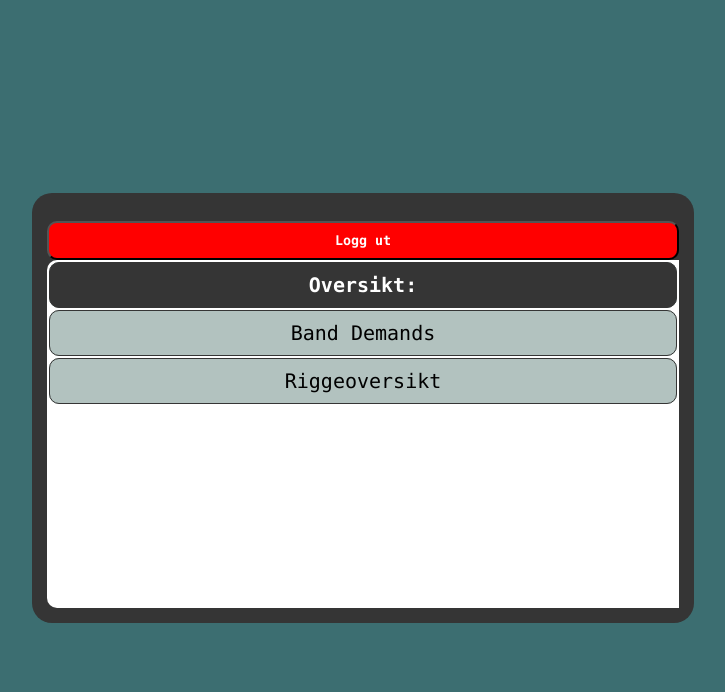
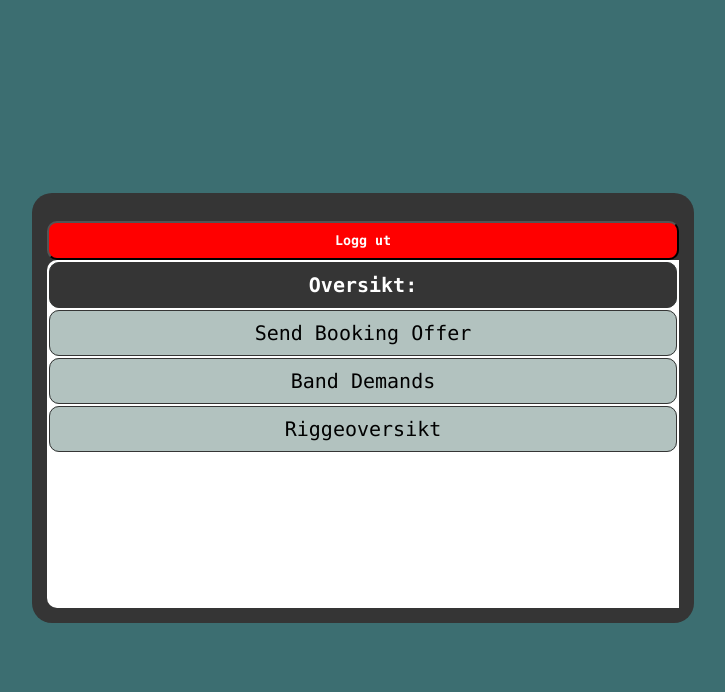
Before and after one commit to mawentrogg/Prosjekt1-1901, a PHP site: page /bookingans.php in a window 1280 px wide. Shown: the top 692 px of the page, without its empty margins (277-1002 px from the left). Run offline with PHP 8.4, Linux system fonts and the light colour scheme; the visitor is signed in with stand-in values (Sample User, id 1); data that the repository does not hold is empty.

Commit message:
La til offer-knapp

```diff
--- a/src/bookingans.php
+++ b/src/bookingans.php
@@ -32,6 +32,9 @@ else{
                         <th style="color: white; background-color: #353535;">Oversikt:</th>
                     </tr>
                     <tr>
+                        <td><a href="booking-offer.php">Send Booking Offer</a></td>
+                    </tr>
+                    <tr>
                         <td><a href="band-demands.php">Band Demands</a></td>
                     </tr>
                     <tr>
```
